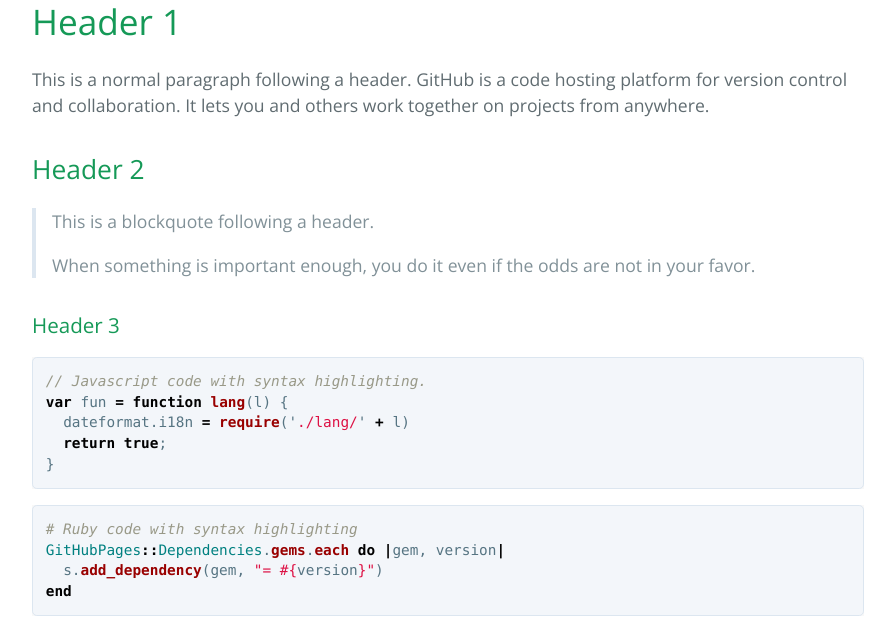
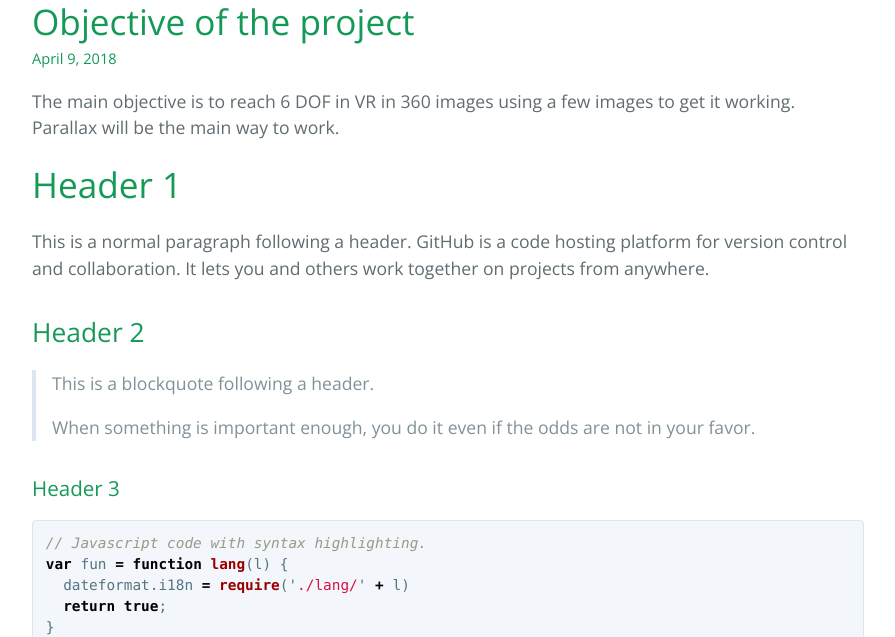
Before and after one commit to korgan00/VR-DepthMap-Stereo, a Jekyll site: the page built from index.md, in a window 1280 px wide and 900 px high, scrolled down 571 px, cut to the strip 263-900 px from the top of the window. Shown: the whole strip, without its empty margins (192-1087 px from the left). Built offline with Jekyll 4.4.1, drawn with Linux system fonts in a browser that asks for light colours; our own code applies the rules of GitHub Pages for plain Markdown files.

```diff
--- a/index.md
+++ b/index.md
@@ -9,8 +9,16 @@ layout: default
 
 
 <div class="youtube-video" markdown="1">
-  [![Test 1](https://img.youtube.com/vi/F6zIchbR1Rg/0.jpg)](https://www.youtube.com/watch?v=F6zIchbR1Rg)
+  [![Test 1](https://img.youtube.com/vi/F6zIchbR1Rg/0.jpg)](https://www.youtube.com/watch?v=F6zIchbR1Rg){:target="_blank"}
 </div>
+
+# Objective of the project
+##### April 9, 2018
+
+The main objective is to reach 6 DOF in VR in 360 images using a few images to get it working. Parallax will be the main way to work.
+
+
+
 
 # Header 1
 
```
